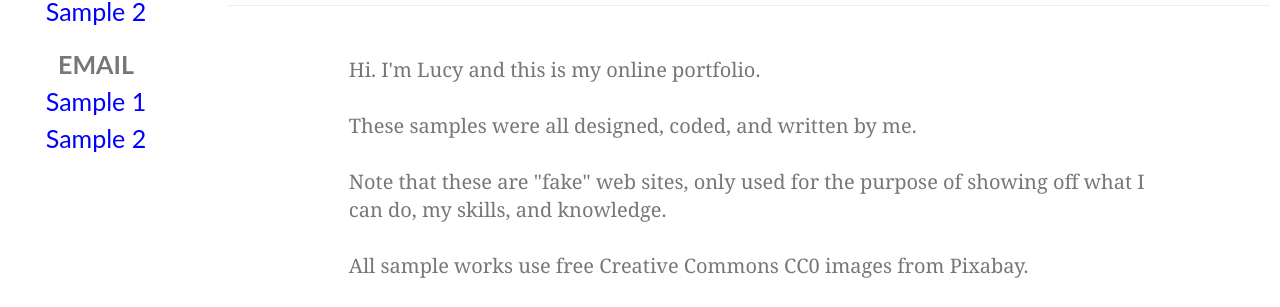
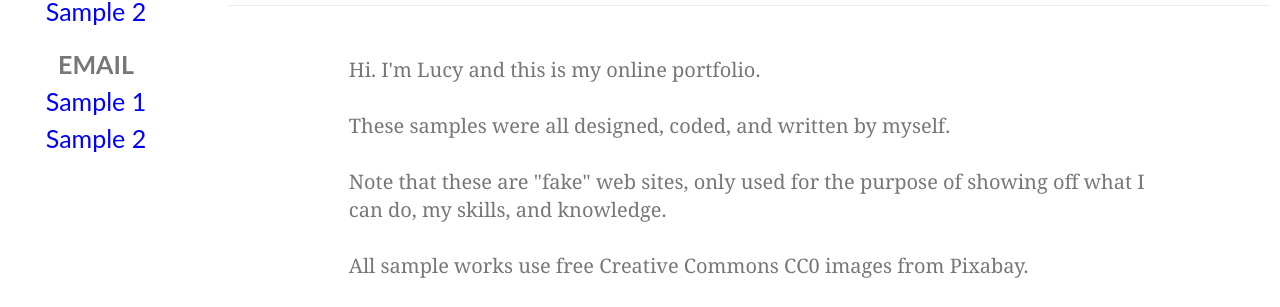
Before and after one commit to nuumu/nuumu.github.io, a Jekyll site: the page built from index.html, in a window 1280 px wide. Shown: the part 166-473 px from the top of the page. Built offline with Jekyll 4.4.1, drawn with Linux system fonts in a browser that asks for light colours.

Commit message:
Update index.html

```diff
--- a/index.html
+++ b/index.html
@@ -14,7 +14,7 @@ if( screen.width <= 480 ) {
 
 <section class="contentbox">
     <p class="serif">Hi. I'm Lucy and this is my online portfolio.<br><br></p>
-    <p class="serif">These samples were all designed, coded, and written by me.<br><br></p>
+    <p class="serif">These samples were all designed, coded, and written by myself.<br><br></p>
     <p class="serif">Note that these are "fake" web sites, only used for the purpose of showing off what I can do, my skills, and knowledge.<br><br></p>
     <p class="serif">All sample works use free Creative Commons CC0 images from Pixabay.<br><br></p>
     <p><a href="/m-index.html">[Mobile version]</a></p>
```
